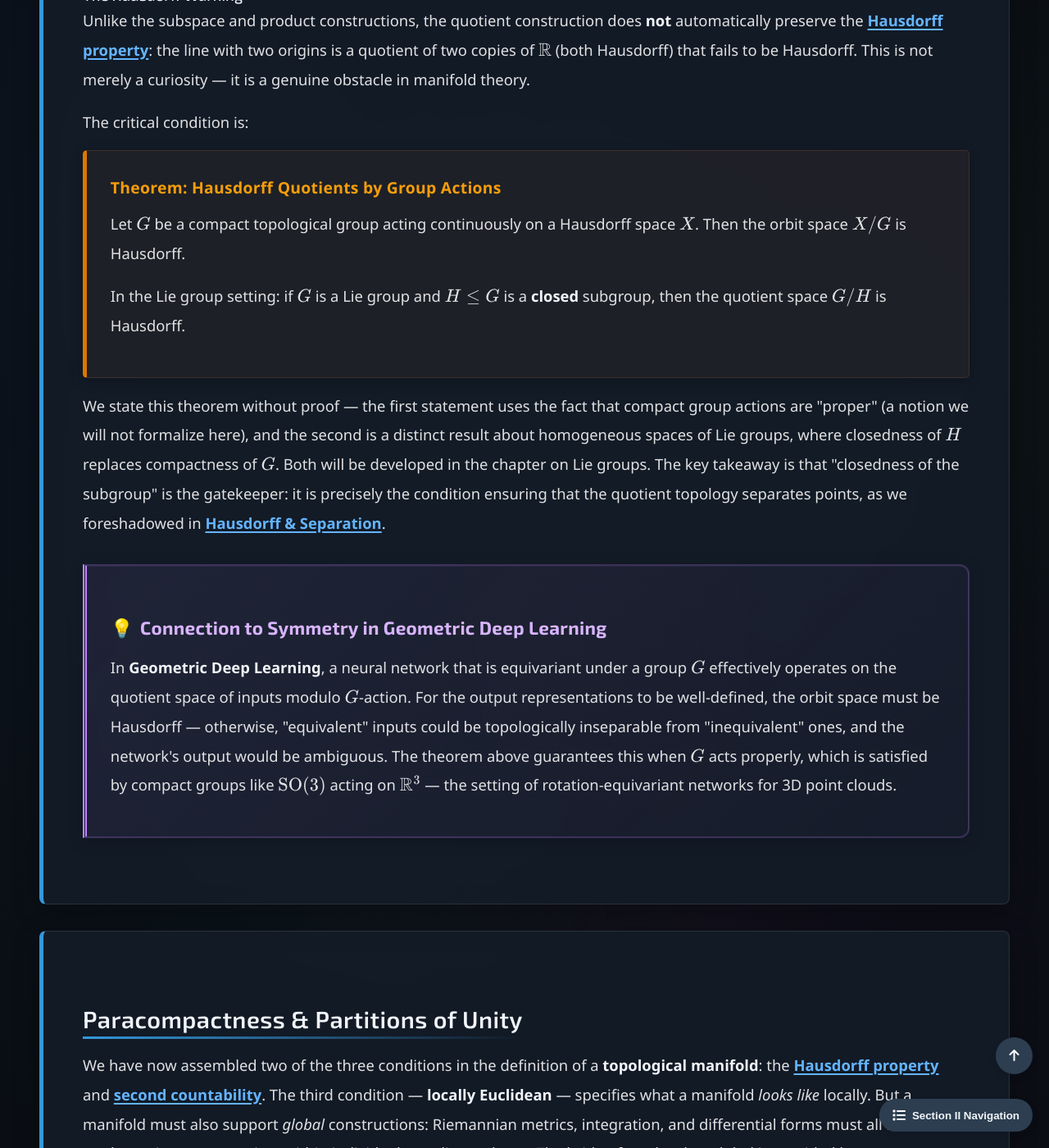
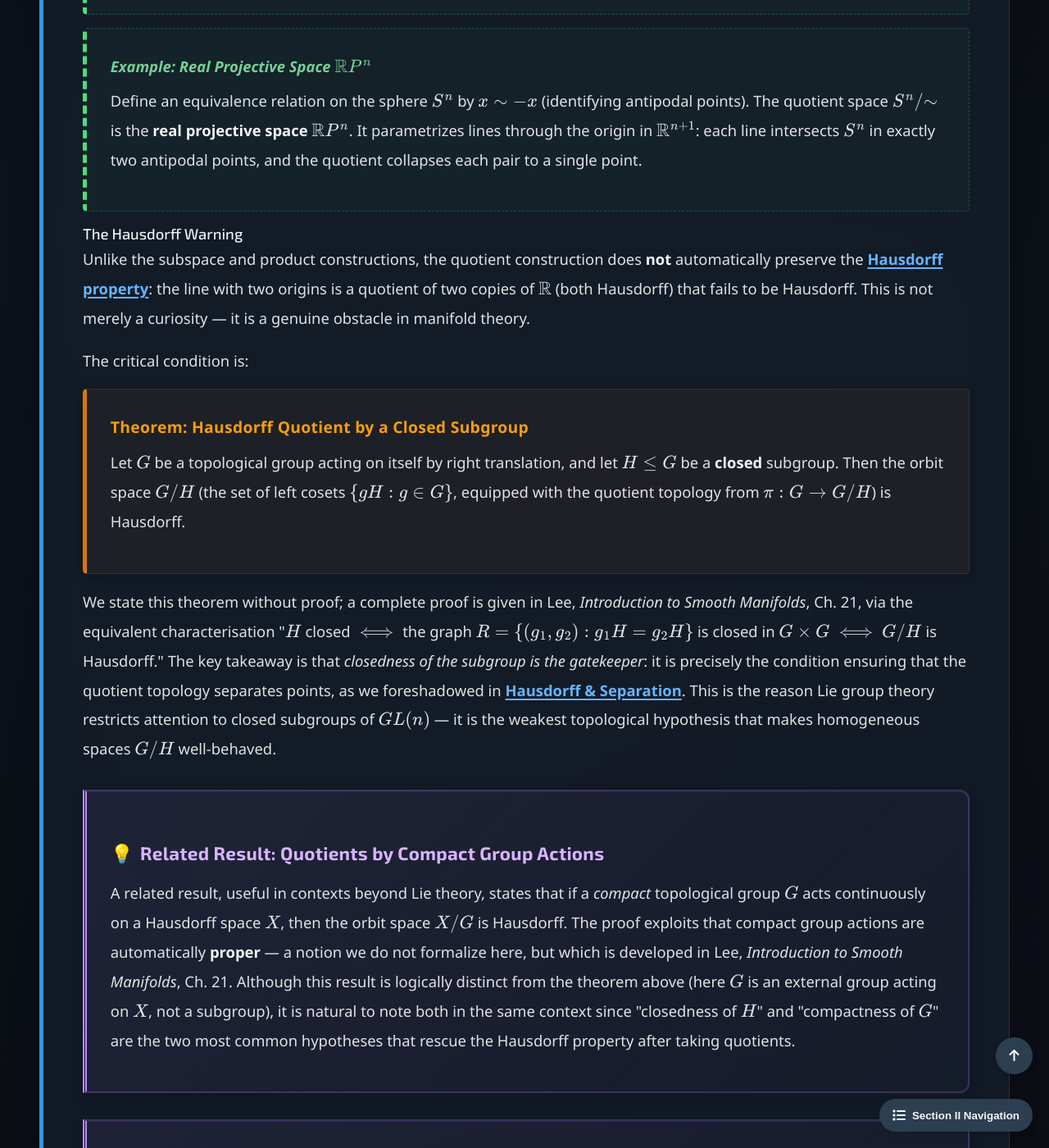
Before and after one commit to Yusukey01/yusukey01.github.io, a Jekyll site: the page built from Mathematics/Calculus/topological_spaces.html, in a window 1280 px wide and 1400 px high, scrolled down 22361 px. Shown: the whole window at 82% size. Built offline with Jekyll 4.4.1, drawn with Linux system fonts in a browser that asks for light colours; some of the changed text lies outside the part shown.

Commit message:
Updated Theorem ids and refined Topological Spaces Explanations

```diff
--- a/Mathematics/Calculus/topological_spaces.html
+++ b/Mathematics/Calculus/topological_spaces.html
@@ -483,10 +483,13 @@ uses_python: false
                     <p>
                         Let \(\mathcal{B} = \{B_n\}_{n=1}^{\infty}\) be a countable basis.
                         For each nonempty \(B_n\), choose a point \(x_n \in B_n\).
-                        The set \(D = \{x_n\}\) is countable. For any open set \(U\) and
-                        any \(x \in U\), there exists \(B_n \subseteq U\), so
-                        \(x_n \in U\). Thus every open set meets \(D\), which means
-                        \(\overline{D} = X\).
+                        The set \(D = \{x_n\}\) is countable. To see \(\overline{D} = X\),
+                        we use the characterization: a point \(x \in X\) belongs to
+                        \(\overline{D}\) if and only if every open neighborhood of \(x\)
+                        intersects \(D\). For any \(x \in X\) and any open neighborhood
+                        \(U \ni x\), basis definition gives \(B_n \in \mathcal{B}\) with
+                        \(x \in B_n \subseteq U\); then \(x_n \in B_n \subseteq U\), so
+                        \(U \cap D \neq \emptyset\). Hence \(\overline{D} = X\).
                     </p>
                 </div>
 
@@ -622,7 +625,7 @@ uses_python: false
                     since their complements are finite).
                 </p>
 
-                <div class="theorem">
+                <div class="theorem" id="T-metric_implies_hausdorff">
                     <span class="theorem-title">Theorem: Every Metric Space is Hausdorff</span>
                     <p>
                         If \((X, d)\) is a metric space, then \((X, \tau_d)\) is Hausdorff.
@@ -647,7 +650,7 @@ uses_python: false
                     profound consequences for the behavior of limits and compact sets.
                 </p>
 
-                <div class="theorem">
+                <div class="theorem" id="T-hausdorff_limits_unique">
                     <span class="theorem-title">Theorem: Uniqueness of Limits</span>
                     <p>
                         In a Hausdorff space, limits of convergent sequences (and more generally,
@@ -672,7 +675,7 @@ uses_python: false
                     (calculus, optimization, convergence of algorithms).
                 </p>
 
-                <div class="theorem">
+                <div class="theorem" id="T-compact_in_hausdorff_is_closed">
                     <span class="theorem-title">Theorem: Compact Subsets of Hausdorff Spaces are Closed</span>
                     <p>
                         If \(X\) is a Hausdorff space and \(K \subseteq X\) is compact,
@@ -955,11 +958,30 @@ uses_python: false
                 </div>
 
                 <p>
-                    The product topology is also characterized by a universal property:
-                    it is the coarsest topology on \(X_1 \times X_2\) making both projections
-                    continuous. Equivalently, a function \(f : Y \to X_1 \times X_2\)
-                    (written in components as \(f(y) = (f_1(y), f_2(y))\)) is continuous
-                    if and only if each component \(f_i : Y \to X_i\) is continuous.
+                    The product topology is also characterized by a <strong>universal property</strong>.
+                    Two equivalent formulations:
+                </p>
+                <ul style="padding-left: 40px;">
+                    <li>
+                        <em>Coarsest topology:</em> \(\tau_{X_1 \times X_2}\) is the coarsest topology
+                        on \(X_1 \times X_2\) making both projections \(\pi_1, \pi_2\) continuous.
+                    </li>
+                    <li>
+                        <em>Component test:</em> A function \(f : Y \to X_1 \times X_2\), written
+                        componentwise as \(f(y) = (f_1(y), f_2(y))\), is continuous if and only if
+                        each component \(f_i = \pi_i \circ f : Y \to X_i\) is continuous.
+                    </li>
+                </ul>
+                <p>
+                    The component test is immediate: "only if" follows from continuity of
+                    \(\pi_i\); "if" follows because \(f^{-1}(U_1 \times U_2)
+                    = f_1^{-1}(U_1) \cap f_2^{-1}(U_2)\) is open whenever both components
+                    are continuous, and sets of the form \(U_1 \times U_2\) form a basis.
+                    The "coarsest topology" statement then follows: any topology \(\tau'\)
+                    on \(X_1 \times X_2\) making both projections continuous must contain
+                    \(\pi_i^{-1}(U_i)\) for every \(U_i \in \tau_i\), hence all finite
+                    intersections \(\pi_1^{-1}(U_1) \cap \pi_2^{-1}(U_2) = U_1 \times U_2\),
+                    which are exactly the basis of the product topology.
                 </p>
 
                 <div class="theorem">
@@ -1160,29 +1182,46 @@ uses_python: false
                 </p>
 
                 <div class="theorem" id="T-hausdorff_quotient_group_action">
-                    <span class="theorem-title">Theorem: Hausdorff Quotients by Group Actions</span>
-                    <p>
-                        Let \(G\) be a compact topological group acting continuously on a
-                        Hausdorff space \(X\). Then the orbit space \(X/G\) is Hausdorff.
-                    </p>
-                    <p>
-                        In the Lie group setting: if \(G\) is a Lie group and
-                        \(H \leq G\) is a <strong>closed</strong> subgroup, then
-                        the quotient space \(G/H\) is Hausdorff.
-                    </p>
-                </div>
-
-                <p>
-                    We state this theorem without proof — the first statement uses the
-                    fact that compact group actions are "proper" (a notion we will not
-                    formalize here), and the second is a distinct result about
-                    homogeneous spaces of Lie groups, where closedness of \(H\) replaces
-                    compactness of \(G\). Both will be developed in the
-                    chapter on Lie groups. The key takeaway is that
-                    "closedness of the subgroup" is the gatekeeper: it is precisely the
-                    condition ensuring that the quotient topology separates points,
-                    as we foreshadowed in <a href="#separation"><strong>Hausdorff & Separation</strong></a>.
-                </p>
+                    <span class="theorem-title">Theorem: Hausdorff Quotient by a Closed Subgroup</span>
+                    <p>
+                        Let \(G\) be a topological group acting on itself by right
+                        translation, and let \(H \leq G\) be a <strong>closed</strong> subgroup.
+                        Then the orbit space \(G/H\) (the set of left cosets \(\{gH : g \in G\}\),
+                        equipped with the quotient topology from \(\pi : G \to G/H\)) is Hausdorff.
+                    </p>
+                </div>
+
+                <p>
+                    We state this theorem without proof; a complete proof is given in Lee,
+                    <em>Introduction to Smooth Manifolds</em>, Ch. 21, via the equivalent
+                    characterisation "\(H\) closed \(\iff\) the graph
+                    \(R = \{(g_1, g_2) : g_1 H = g_2 H\}\) is closed in \(G \times G\)
+                    \(\iff\) \(G/H\) is Hausdorff." The key takeaway is that
+                    <em>closedness of the subgroup is the gatekeeper</em>: it is
+                    precisely the condition ensuring that the quotient topology separates
+                    points, as we foreshadowed in
+                    <a href="#separation"><strong>Hausdorff & Separation</strong></a>. This
+                    is the reason Lie group theory restricts attention to closed subgroups
+                    of \(GL(n)\) — it is the weakest topological hypothesis that makes
+                    homogeneous spaces \(G/H\) well-behaved.
+                </p>
+
+                <div class="insight-box">
+                    <h3>Related Result: Quotients by Compact Group Actions</h3>
+                    <p>
+                        A related result, useful in contexts beyond Lie theory, states that
+                        if a <em>compact</em> topological group \(G\) acts continuously on a
+                        Hausdorff space \(X\), then the orbit space \(X/G\) is Hausdorff.
+                        The proof exploits that compact group actions are automatically
+                        <strong>proper</strong> — a notion we do not formalize here, but
+                        which is developed in Lee, <em>Introduction to Smooth Manifolds</em>,
+                        Ch. 21. Although this result is logically distinct from the theorem
+                        above (here \(G\) is an external group acting on \(X\), not a subgroup),
+                        it is natural to note both in the same context since "closedness of \(H\)"
+                        and "compactness of \(G\)" are the two most common hypotheses that
+                        rescue the Hausdorff property after taking quotients.
+                    </p>
+                </div>
 
                 <div class="insight-box">
                     <h3>Connection to Symmetry in Geometric Deep Learning</h3>
@@ -1276,10 +1315,11 @@ uses_python: false
                 <p>
                     We state this theorem without proof — the argument is technical,
                     involving an iterative construction of locally finite refinements
-                    from countable covers. (Here, <strong>regular</strong> means that
-                    for every point \(x\) and every closed set \(F\) not containing \(x\),
-                    there exist disjoint open sets separating them — a stronger condition
-                    than Hausdorff.)
+                    from countable covers. A complete proof is given in Munkres,
+                    <em>Topology</em>, §41, Theorem 41.5. (Here, <strong>regular</strong>
+                    means that for every point \(x\) and every closed set \(F\) not
+                    containing \(x\), there exist disjoint open sets separating them —
+                    a stronger condition than Hausdorff.)
                 </p>
 
                 <p>
@@ -1288,12 +1328,13 @@ uses_python: false
                     To see this, we need one further concept: a space is <strong>locally compact</strong> if every point has a
                     neighborhood whose closure is compact. A locally Euclidean space is locally compact
                     (every point has a neighborhood homeomorphic to an open subset of \(\mathbb{R}^n\), and in \(\mathbb{R}^n\) every
-                    point has a neighborhood with compact closure by Heine-Borel). A locally compact Hausdorff space is regular
-                    (disjoint open sets can separate points from closed sets). Combining regularity with second countability
+                    point has a neighborhood with compact closure by Heine-Borel; homeomorphisms preserve this property). A locally compact
+                    Hausdorff space is regular — a standard result; see Munkres, <em>Topology</em>, §32, Theorem 32.3, or Lee,
+                    <em>Introduction to Smooth Manifolds</em>, §4.5. Combining regularity with second countability
                     (which implies the Lindelöf property, as we proved), we conclude:
                 </p>
 
-                <div class="theorem">
+                <div class="theorem" id="T-manifold_is_paracompact">
                     <span class="theorem-title">Corollary: Topological Manifolds are Paracompact</span>
                     <p>
                         Every topological manifold is paracompact.
@@ -1366,10 +1407,14 @@ uses_python: false
                 </div>
 
                 <p>
-                    Again we state without proof. The construction uses the Hausdorff property
-                    to build "bump functions" (continuous functions with support inside a given
-                    open set), paracompactness to ensure the supports form a locally finite
-                    collection, and normalization to achieve the partition condition.
+                    Again we state without proof. A complete proof is given in Lee,
+                    <em>Introduction to Smooth Manifolds</em>, §2.3 (in the smooth
+                    category, which adapts to the continuous case), or Munkres,
+                    <em>Topology</em>, §41, Theorem 41.7. The construction uses the
+                    Hausdorff property to build "bump functions" (continuous functions
+                    with support inside a given open set), paracompactness to ensure
+                    the supports form a locally finite collection, and normalization
+                    to achieve the partition condition.
                 </p>
 
                 <h3>Why Partitions of Unity Matter: Local to Global</h3>
--- a/data/references.json
+++ b/data/references.json
@@ -113,6 +113,12 @@
       "sections": ["IV"]
     },
     {
+      "author": "Munkres, James R.",
+      "title": "Topology",
+      "detail": "2nd ed., Prentice Hall, 2000",
+      "sections": ["II"]
+    },
+    {
       "author": "Murphy, Kevin P.",
       "title": "Probabilistic Machine Learning: An Introduction",
       "detail": "The MIT Press, 2022",
```
Also changed, not shown: data/previews.json.
